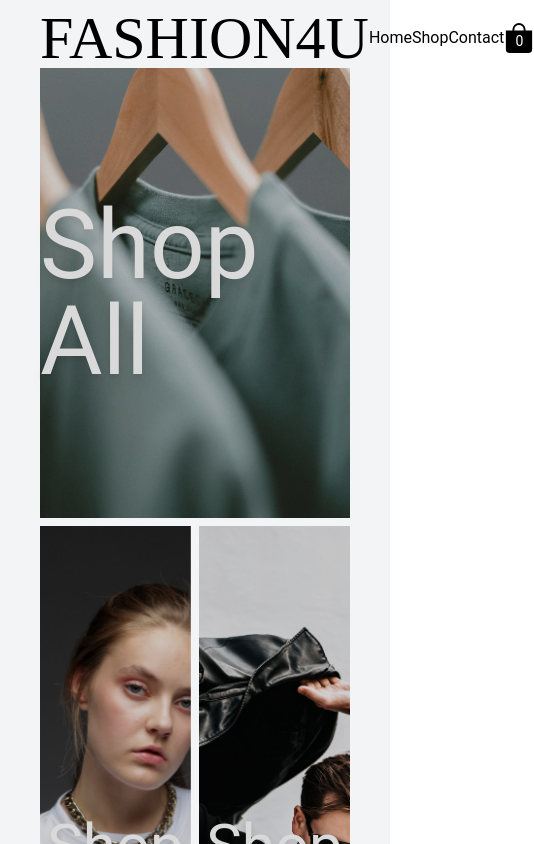
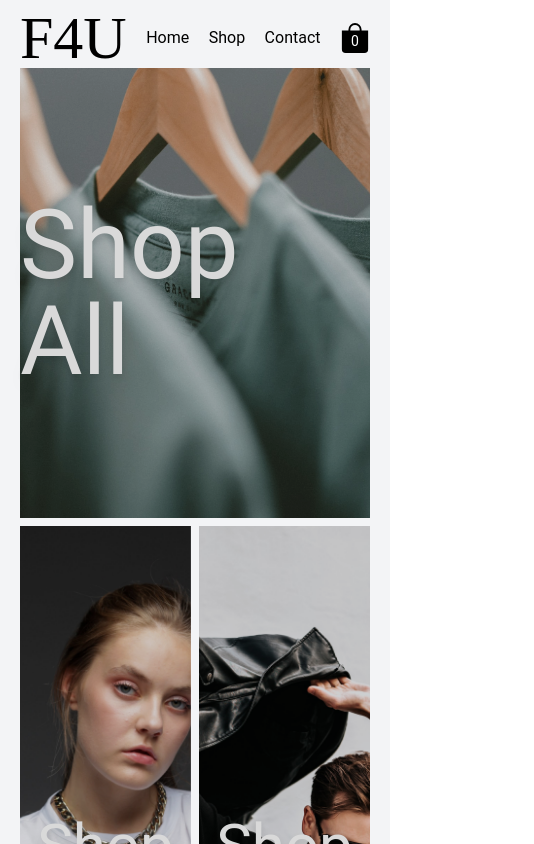
Before and after one commit to victoria-reis/e-commerce, a React (Create React App) app: page / in a window 390 px wide. Shown: the top 844 px of the page, 534 px wide, since content can reach past the window. Built offline with nearby package versions, Linux system fonts and the light colour scheme; no server answers.

Commit message:
made header styles responsive

```diff
--- a/src/App.js
+++ b/src/App.js
@@ -10,7 +10,7 @@ import Footer from "./components/Footer";
 
 function App() {
 	return (
-		<div className="container mx-auto bg-gray-100 px-10 pt-2">
+		<div className="container mx-auto bg-gray-100 px-5 sm:px-10 pt-2">
 			<Header />
 			<Routes>
 				<Route path="/" element={<HomePage />} />
--- a/src/components/Header.js
+++ b/src/components/Header.js
@@ -6,6 +6,7 @@ import { BsBagFill } from "react-icons/bs";
 const Header = () => {
 	const { cartState } = useContext(CartContext);
 	const [bounceAnimation, setBounceAnimation] = useState("");
+	const screenWidth = window.innerWidth;
 
 	useEffect(() => {
 		setBounceAnimation("animate-bounce");
@@ -17,7 +18,11 @@ const Header = () => {
 
 	return (
 		<div className="flex items-center justify-between">
-			<h1 className="text-6xl">FASHION4U</h1>
+			{screenWidth < 550 ? (
+				<h1 className="text-6xl">F4U</h1>
+			) : (
+				<h1 className="text-6xl">FASHION4U</h1>
+			)}
 			<nav className=" w-3/4 flex justify-evenly">
 				<Link to="/" className="hover:scale-110 ease-in duration-100">
 					Home
@@ -29,7 +34,7 @@ const Header = () => {
 					Contact
 				</Link>
 			</nav>
-			<div className={`relative mr-10 ${bounceAnimation}`}>
+			<div className={`relative sm:mr-10 ${bounceAnimation}`}>
 				<Link to="/cart">
 					<BsBagFill className="text-[30px]" />
 					<div className="absolute text-[14px] text-white w-full top-[8px]">
```
